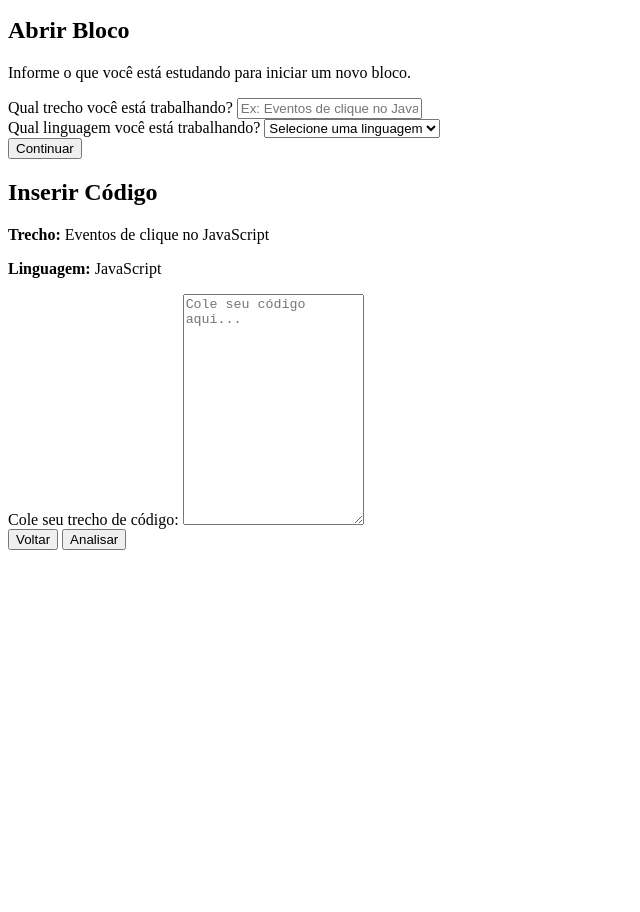
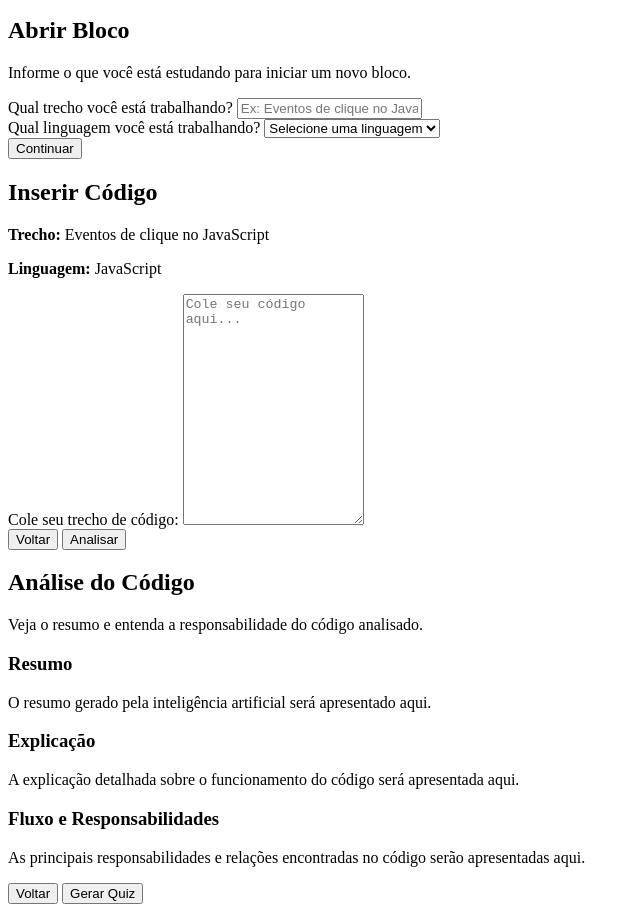
Before and after one commit to pabliciosousa49-lang/Page-DevClub-Study, a plain HTML site: page index.html in a window 1280 px wide. Shown: the part 101-1013 px from the top of the page, without its empty margins (0-640 px from the left). Before the commit the page ends 800 px from the top, so only its background shows below. Drawn offline with Linux system fonts and the light colour scheme.

Commit message:
Adição de campo para analise de codigo

```diff
--- a/index.html
+++ b/index.html
@@ -60,6 +60,30 @@
 
             <button type="button" id="analisar-btn" class="botao-principal"> Analisar </button> </div>
         </section>
+<!-- Etapa 3: Análise da IA -->
+<section id="analise-ia" class="etapa">
+    <h2 class="titulo-etapa">Análise do Código</h2>
+    <p class="descricao-etapa"> Veja o resumo e entenda a responsabilidade do código analisado. </p>
+
+    <article id="resumo-ia" class="card">
+        <h3>Resumo</h3>
+        <p> O resumo gerado pela inteligência artificial será apresentado aqui. </p>
+    </article>
+
+    <article id="explicacao-ia" class="card">
+        <h3>Explicação</h3>
+        <p> A explicação detalhada sobre o funcionamento do código será apresentada aqui. </p>
+    </article>
+
+    <article id="fluxo-codigo" class="card">
+        <h3>Fluxo e Responsabilidades</h3>
+        <p> As principais responsabilidades e relações encontradas no código serão apresentadas aqui. </p>
+    </article>
+
+    <div class="grupo-botoes"> <button type="button" id="voltar-codigo-btn" class="botao-secundario"> Voltar </button>
+        <button type="button" id="gerar-quiz-btn" class="botao-principal"> Gerar Quiz </button>
+    </div>
+</section>
 
         <script src="./js/storage.js"></script>
         <script src="./js/api.js"></script>
```
